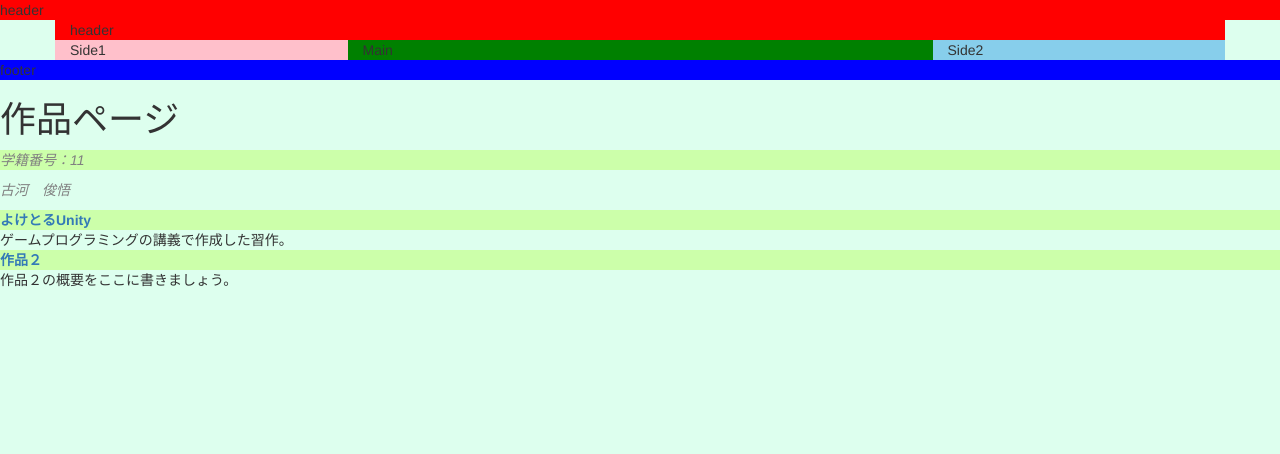
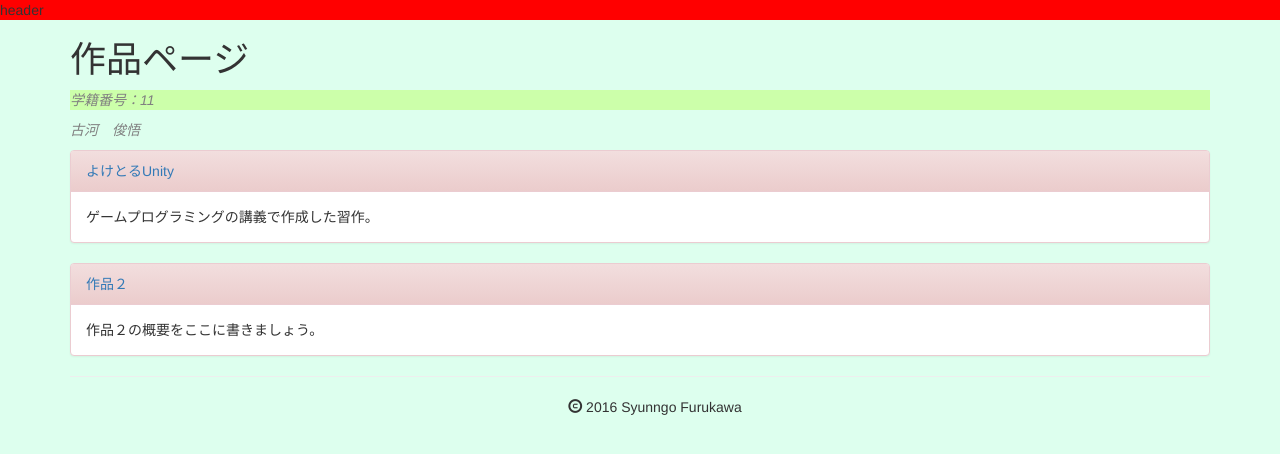
Before and after one commit to furukawasyunngo/furukawasyunngo.github.io, a plain HTML site: page index.html in a window 1280 px wide. Drawn offline with nearby package versions, Linux system fonts and the light colour scheme.

Commit message:
panelの実装

```diff
--- a/index.html
+++ b/index.html
@@ -26,17 +26,8 @@
 
   <div id="header" style="background: red;">header</div>
 
-<div class="container" id="header" style="background: red;">header</div>
-
 <div class="container">
   <div class="row">
-    <div class="col-sm-3" style="background: pink">Side1</div>
-    <div class="col-sm-6" style="background: green">Main</div>
-    <div class="col-sm-3" style="background: skyblue">Side2</div>
-</div>
-</div>
-
-    <div id="footer" style="background: blue;">footer</div>
 
   </header>
 
@@ -44,12 +35,24 @@
   <h1>作品ページ</h1>
         <p class="work-title">学籍番号：11</p>
         <p>古河　俊悟</p>
+
+        <div class="panel panel-danger">
+          <div class="panel-heading"><a href="./yoketoru_unity/">よけとるUnity</a></div>
+          <div class="panel-body">
+            ゲームプログラミングの講義で作成した習作。
+          </div>
+        </div>
+
+        <div class="panel panel-danger">
+          <div class="panel-heading"><a href="./folder2/">作品２</a></div>
+          <div class="panel-body">
+            作品２の概要をここに書きましょう。
+          </div>
+        </div>
+
         <dl>
-            <dt class="work-title"><a href="./yoketoru_unity/">よけとるUnity</a></li></dt>
-            <dd>ゲームプログラミングの講義で作成した習作。</dd>
 
-            <dt class="work-title"><a href="./folder2/">作品２</a></li></dt>
-            <dd>作品２の概要をここに書きましょう。</dd>
-        </dl>
+      <hr>
+      <div class="container text-center" id="footer"><span class="glyphicon glyphicon-copyright-mark"></span> 2016 Syunngo Furukawa</div>
 </body>
 </html>
```
